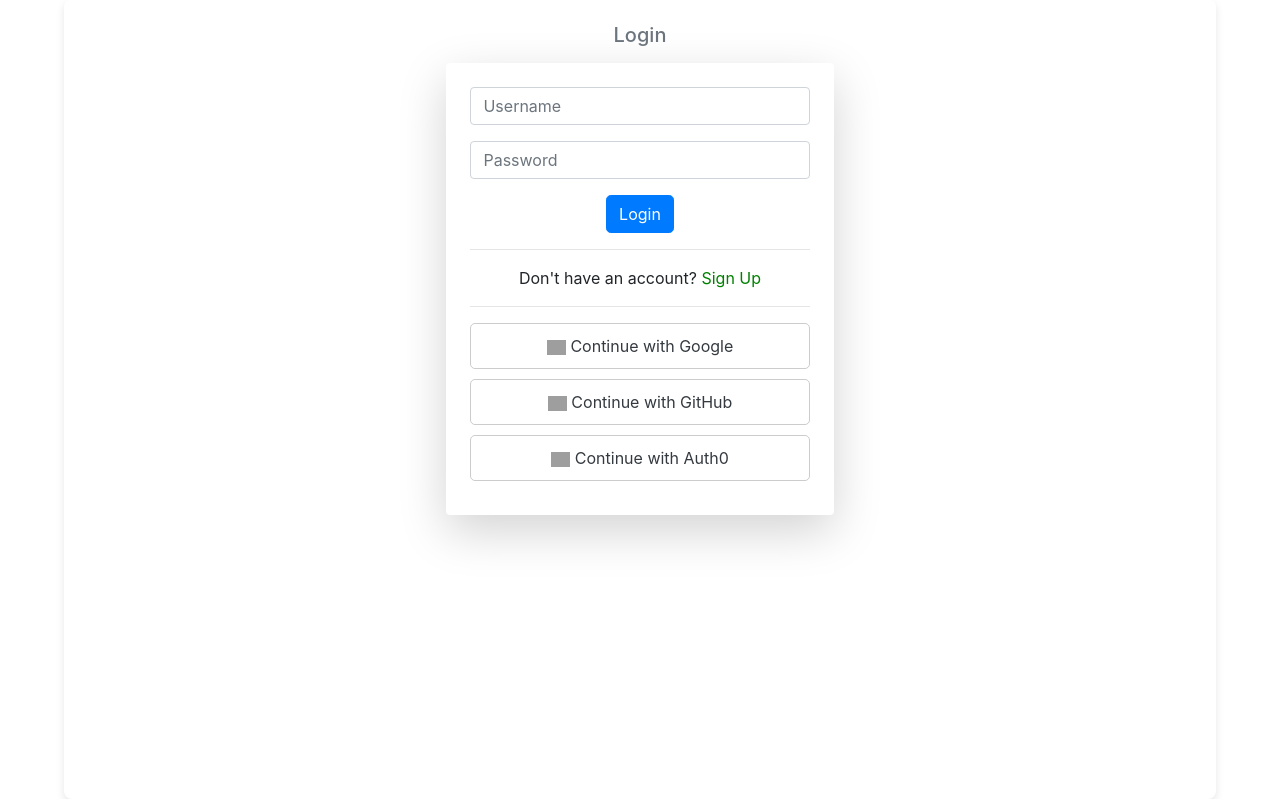
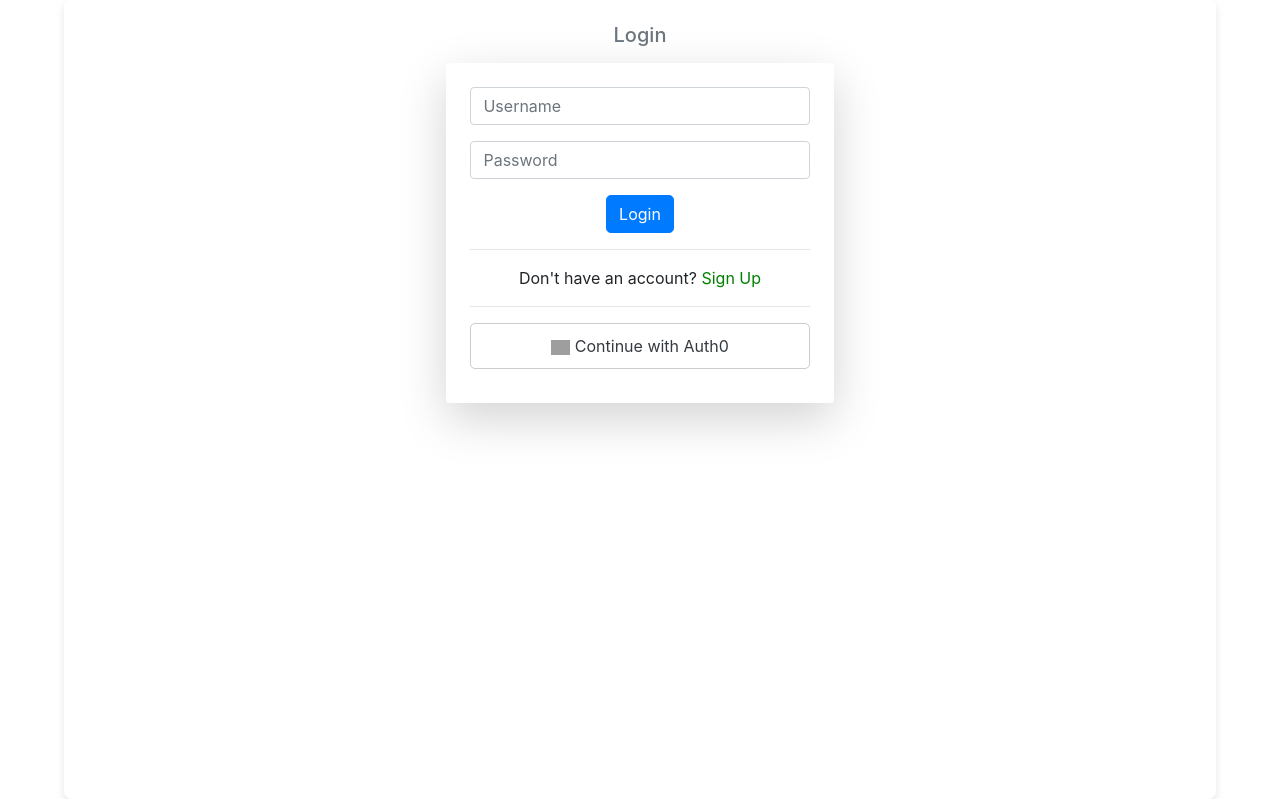
Before and after one commit to gurmindersingh5/wms, a Flask app: page /login in a window 1280 px wide. Shown: the part 61-860 px from the top of the page. Run offline with Flask 3, Linux system fonts and the light colour scheme; grey boxes labelled with a size stand in for pictures from a placeholder-image service; some libraries are stand-ins or nearby versions; grey boxes are pictures that could not be loaded.

Commit message:
removed login and github support from login sso

```diff
--- a/app/blueprints/login/templates/login/login.html
+++ b/app/blueprints/login/templates/login/login.html
@@ -55,16 +55,8 @@
             <div class="text-center mt-3">
                 <p>Don't have an account? <a href="{{url_for('register.signup')}}" style="color: green;">Sign Up</a></p>
                 <hr>
-                <div class="sso-button">
-                  <img style="max-width: 1.2em;" src="https://upload.wikimedia.org/wikipedia/commons/c/c1/Google_%22G%22_logo.svg" alt="Google Logo">
-                    <span><a class="text-dark" href="{{ url_for('google.login') }}">Continue with Google</a></span>
-                </div>
                 <div class="sso-button" onclick="window.location.href='#';">
-                    <img style="max-width: 1.2em;" src="https://upload.wikimedia.org/wikipedia/commons/9/91/Octicons-mark-github.svg" alt="GitHub Logo">
-                    <span><a class="text-dark" href="#">Continue with GitHub</a></span>
-                </div>
-                <div class="sso-button" onclick="window.location.href='#';">
-                  <img style="max-width: 1.2em;" src="https://upload.wikimedia.org/wikipedia/commons/9/91/Octicons-mark-github.svg" alt="GitHub Logo">
+                  <img style="max-width: 1.2em;" src="https://cdn.auth0.com/website/assets/pages/press/img/resources/auth0-glyph-109d4c73c4.svg" alt="GitHub Logo">
                   <span><a class="text-dark" href="{{ url_for('login.auth0_login') }}">Continue with Auth0</a></span>
               </div>
             </div>
```
